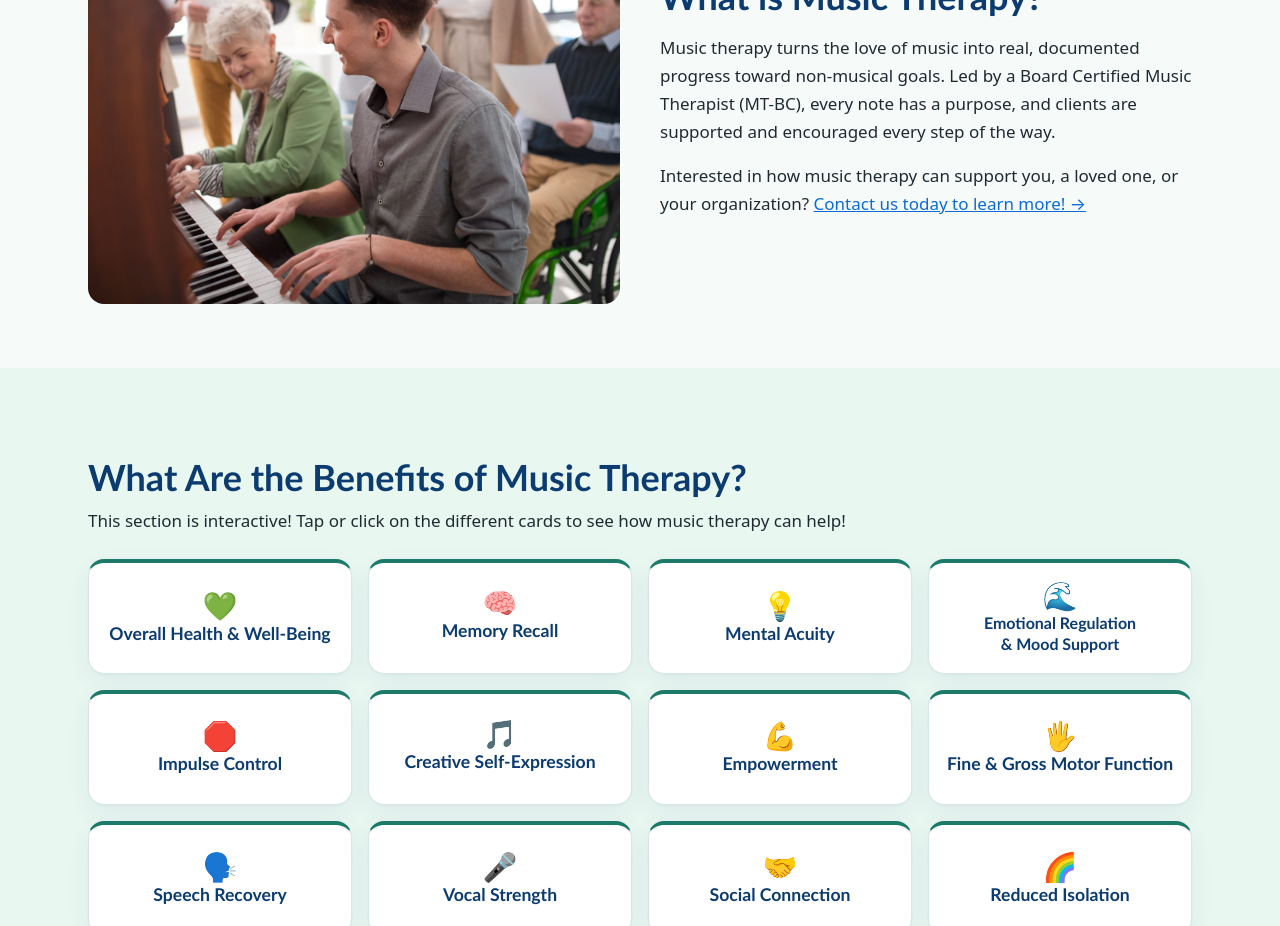
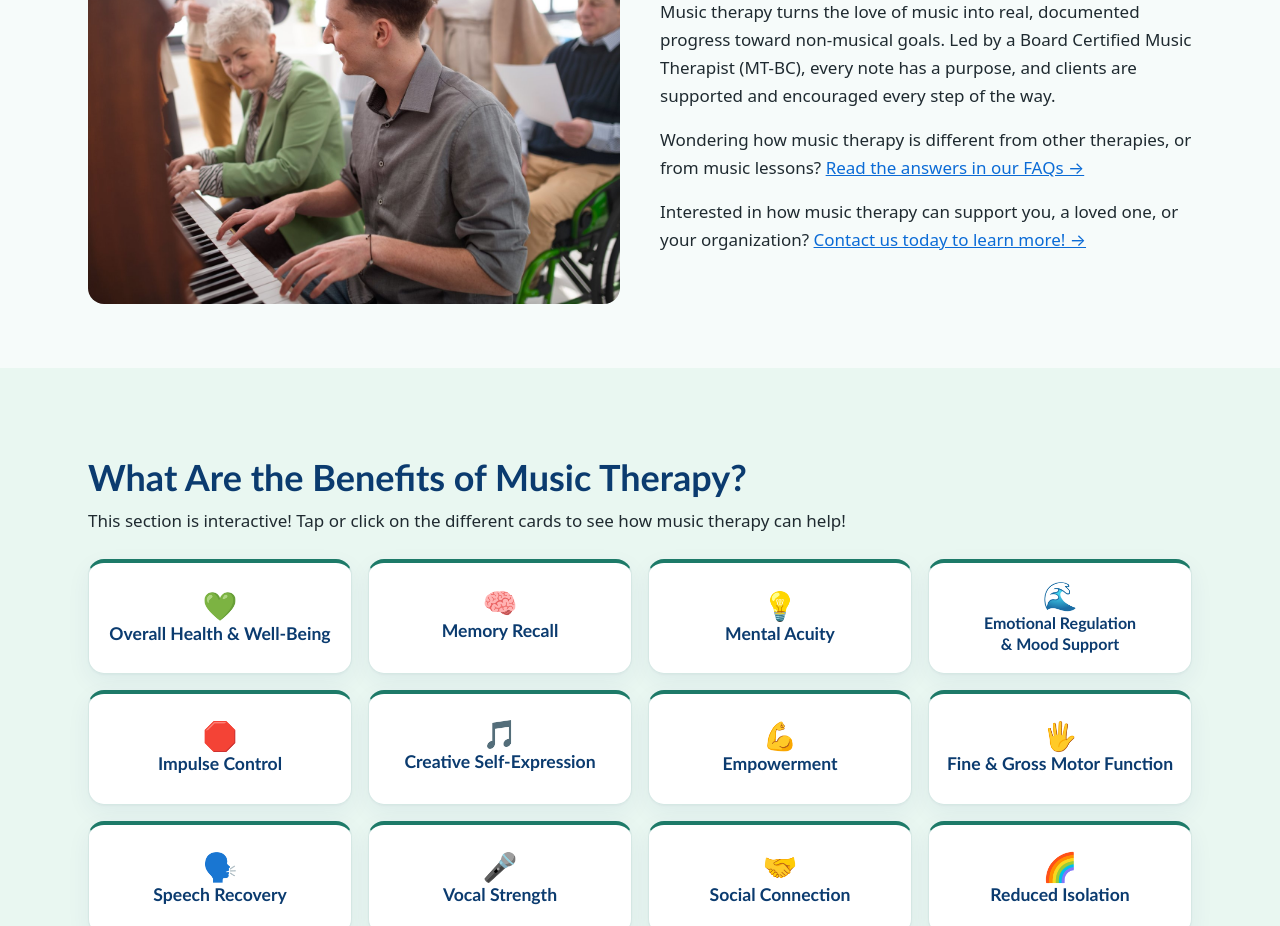
Before and after one commit to jbarber13/palladia, a SvelteKit app: page / in a window 1280 px wide. Shown: the part 840-1766 px from the top of the page. Built offline with nearby package versions, Linux system fonts and the light colour scheme.

Commit message:
Add FAQs teaser line to home page What is Music Therapy section

```diff
--- a/src/routes/+page.svelte
+++ b/src/routes/+page.svelte
@@ -155,6 +155,10 @@
 				Music therapy turns the love of music into real, documented progress toward non-musical
 				goals. Led by a Board Certified Music Therapist (MT-BC), every note has a purpose, and
 				clients are supported and encouraged every step of the way.
+			</p>
+			<p>
+				Wondering how music therapy is different from other therapies, or from music lessons?
+				<a href={resolve('/faqs')}>Read the answers in our FAQs &rarr;</a>
 			</p>
 			<p>
 				Interested in how music therapy can support you, a loved one, or your organization?
```
